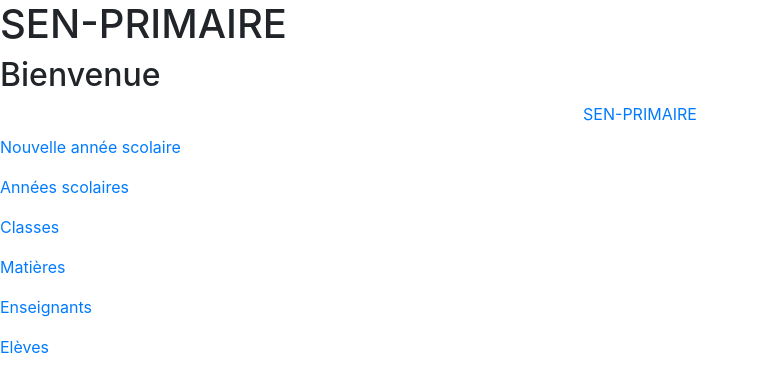
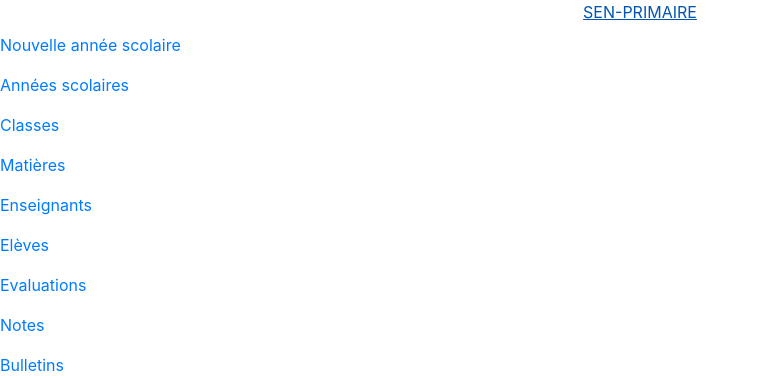
Before and after one commit to MoiMemeMoussa/primaire-frontend, a Symfony app: template templates/index.html.twig in a window 1280 px wide. Shown: the top 378 px of the page, without its empty margins (0-759 px from the left). Run offline with Twig, Linux system fonts and the light colour scheme; the template is opened without the code that fills it, so the values that code supplies are empty; some libraries are stand-ins or nearby versions.

Commit message:
Changed main page blocks positions

```diff
--- a/templates/base.html.twig
+++ b/templates/base.html.twig
@@ -9,11 +9,10 @@
     </head>
     <body>
         {% block body %}
+            {% include('menu.html.twig') %}
             <header>
-                <h1>SEN-PRIMAIRE</h1>
                 <h2>Bienvenue</h2>
             </header>
-            {% include('menu.html.twig') %}
         {% endblock %}
         {% block javascripts %}{% endblock %}
     </body>
```
